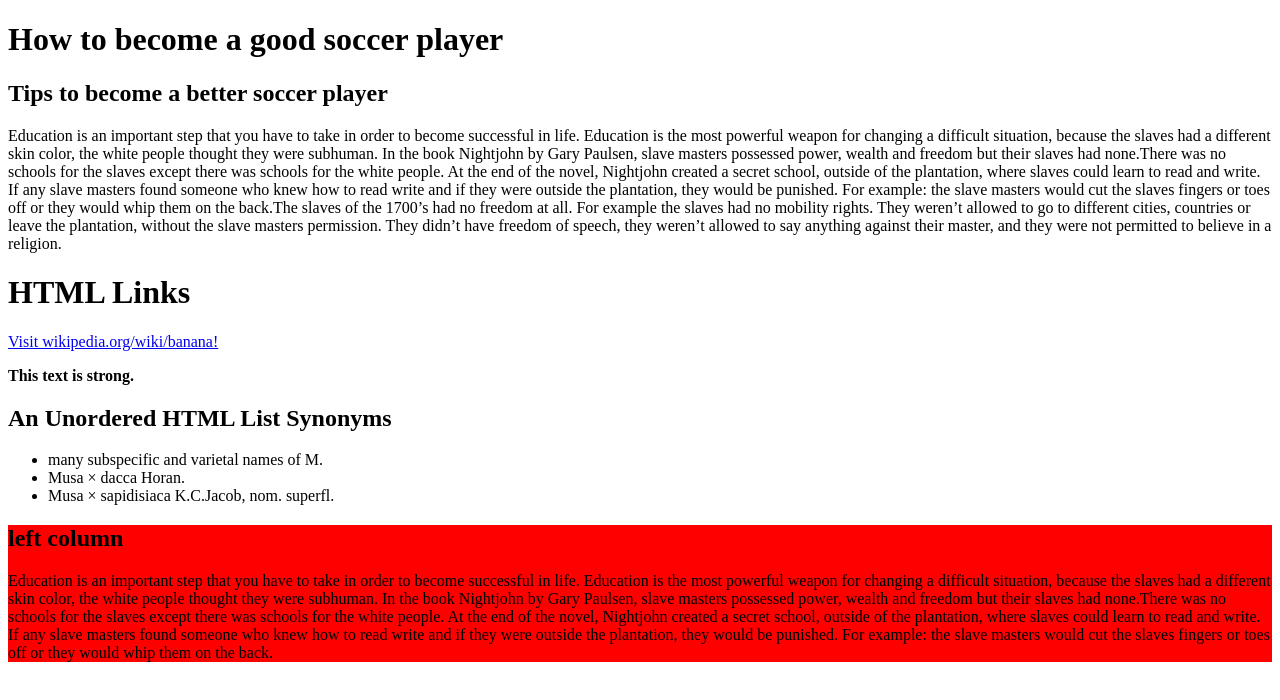
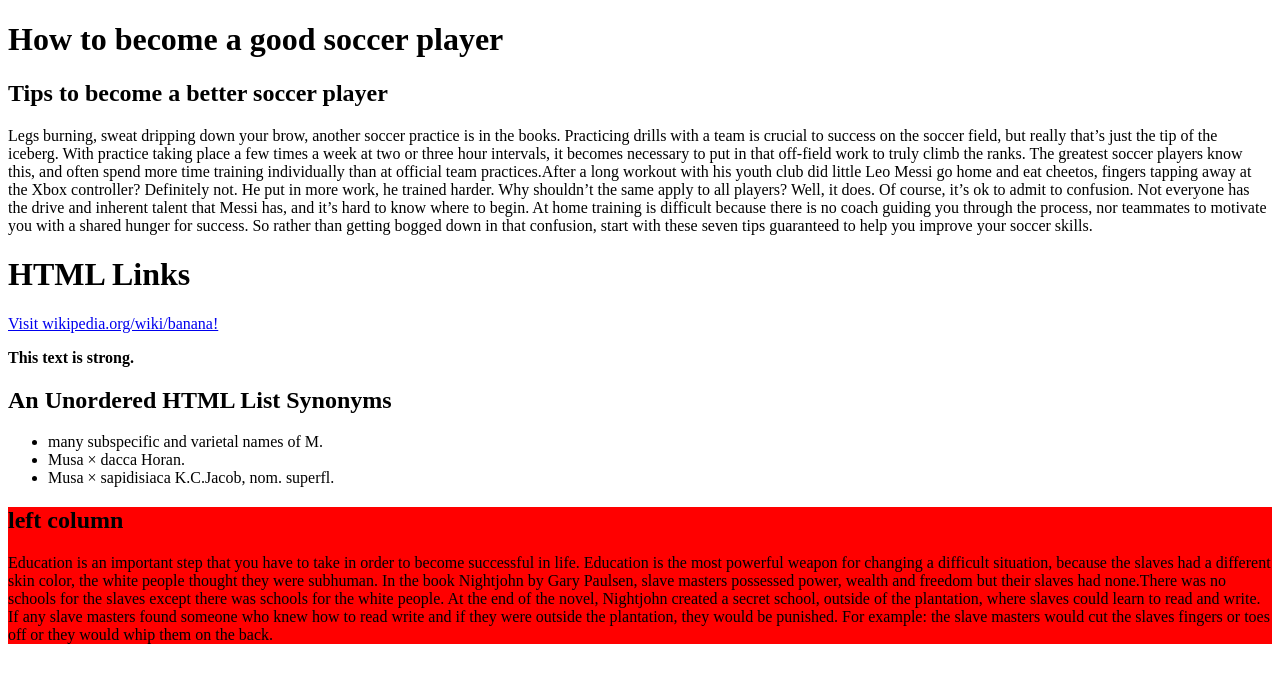
Before and after one commit to rashidhayato/cpnt260-a1-, a plain HTML site: page index.html in a window 1280 px wide. Drawn offline with Linux system fonts and the light colour scheme.

Commit message:
added paragraph

```diff
--- a/index.html
+++ b/index.html
@@ -17,8 +17,7 @@
   <div class="rows">
     <div class="column" style="background-color:white">
       <h2 class="heading"> Tips to become a better soccer player</h2>
-      <p>Education is an important step that you have to take in order to become successful in life. Education is the most powerful weapon for changing a difficult situation, because the slaves had a different skin color, the white people thought they were subhuman. In the book Nightjohn by Gary Paulsen, slave masters possessed power, wealth and freedom but their slaves had none.There was no schools for the slaves except there was schools for the white people. At the end of the novel, Nightjohn created a secret school, outside of the plantation, where slaves could learn to read and write. If any slave masters found someone who knew how to read write and if they were outside the plantation, they would be punished. For example: the slave masters would cut the slaves fingers or toes off or they would whip them on the back.The slaves of the 1700’s had no freedom at all. For example the slaves had no mobility rights. They weren’t allowed to go to different cities, countries or leave the plantation, without the slave masters permission. They didn’t have freedom of speech, they weren’t allowed to say anything against their master, and they were not permitted to believe in a religion.
- </p>
+      <p>Legs burning, sweat dripping down your brow, another soccer practice is in the books. Practicing drills with a team is crucial to success on the soccer field, but really that’s just the tip of the iceberg. With practice taking place a few times a week at two or three hour intervals, it becomes necessary to put in that off-field work to truly climb the ranks. The greatest soccer players know this, and often spend more time training individually than at official team practices.After a long workout with his youth club did little Leo Messi go home and eat cheetos, fingers tapping away at the Xbox controller? Definitely not. He put in more work, he trained harder. Why shouldn’t the same apply to all players? Well, it does. Of course, it’s ok to admit to confusion. Not everyone has the drive and inherent talent that Messi has, and it’s hard to know where to begin. At home training is difficult because there is no coach guiding you through the process, nor teammates to motivate you with a shared hunger for success. So rather than getting bogged down in that confusion, start with these seven tips guaranteed to help you improve your soccer skills.</p>
 
  <h1>HTML Links</h1>
   <p><a href="https://en.wikipedia.org/wiki/Banana">Visit wikipedia.org/wiki/banana!</a></p>
```
